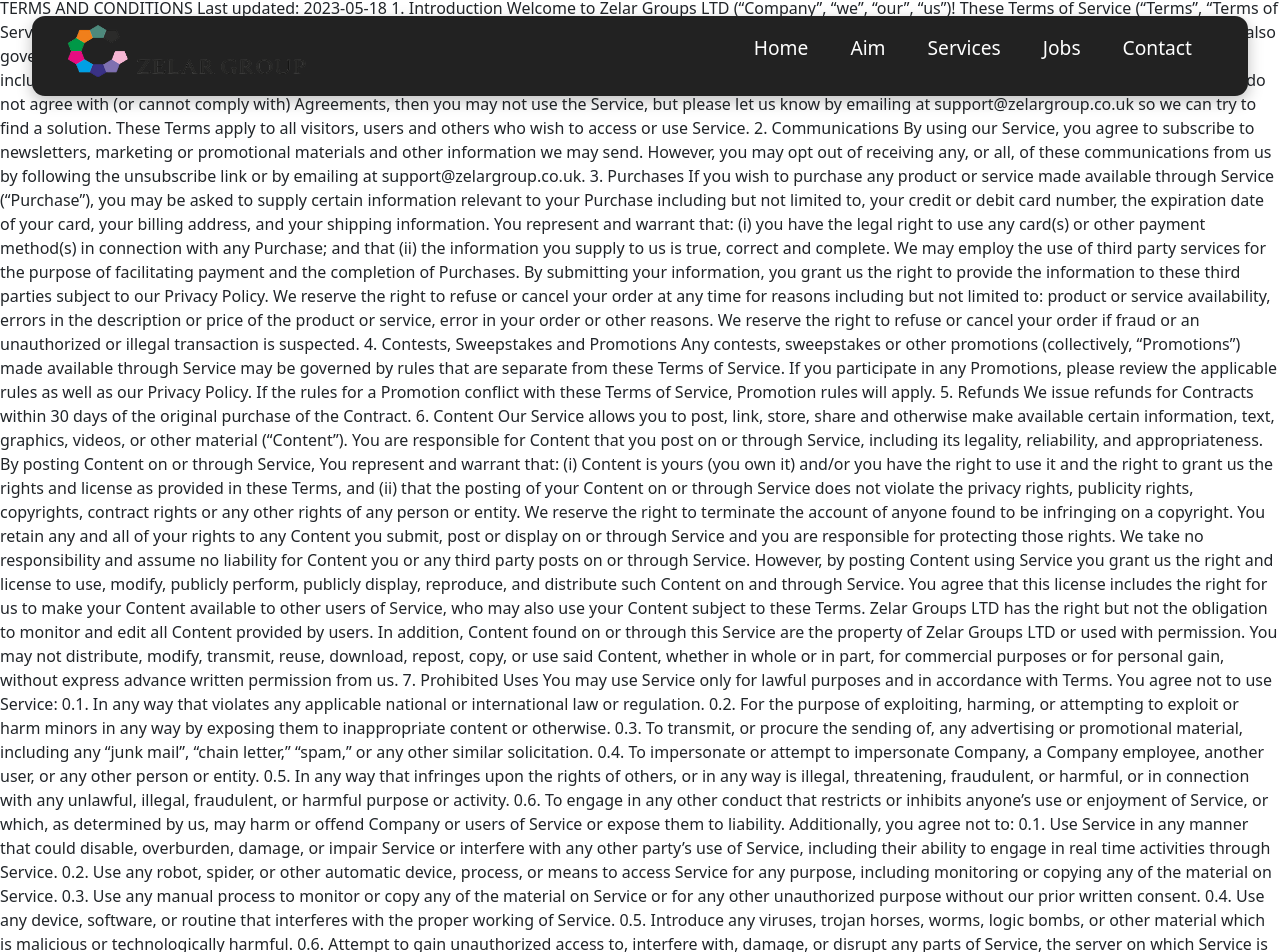
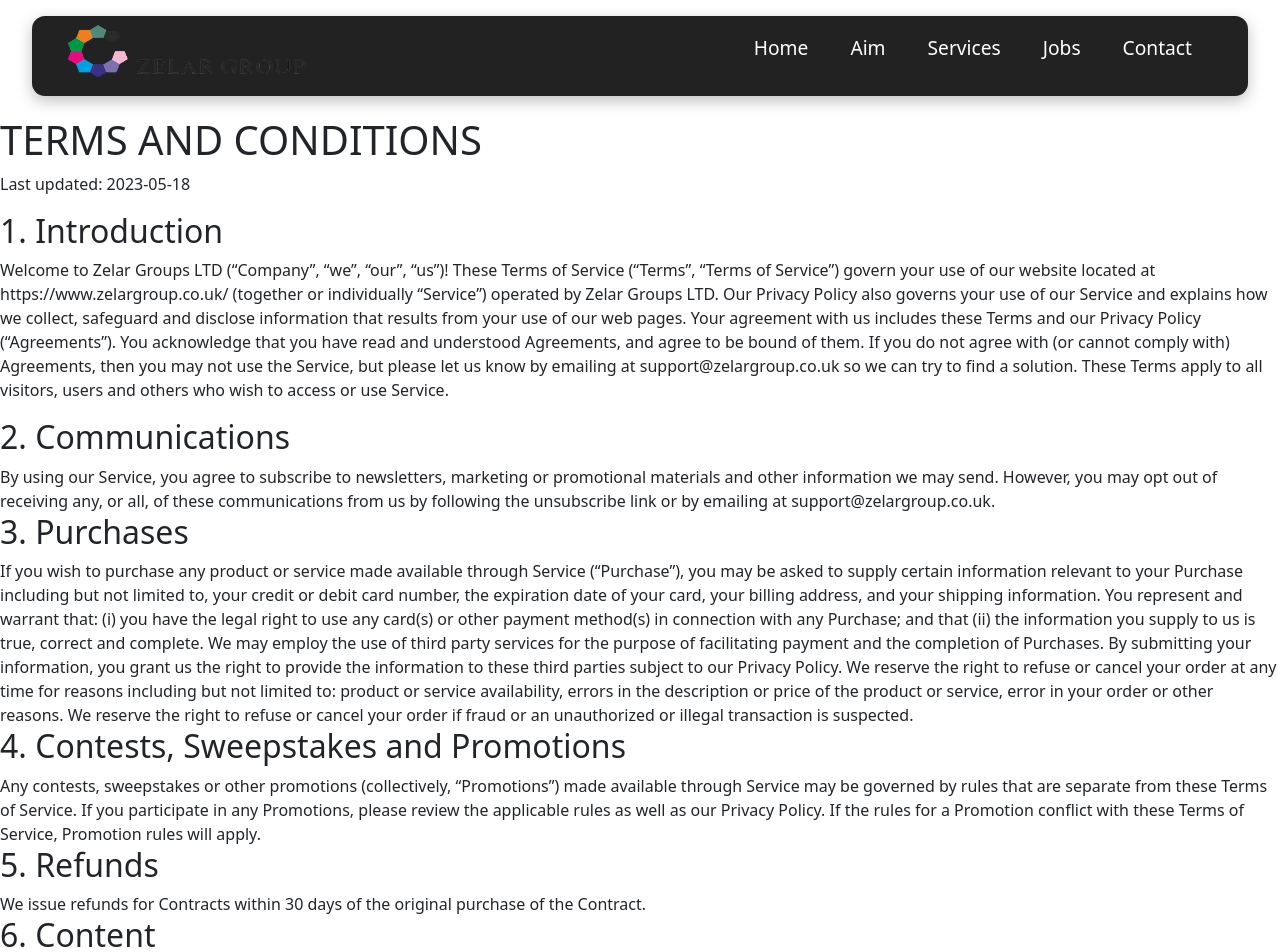
Before and after one commit to codefunda1/zelar, a React (Create React App) app: page /terms in a window 1280 px wide. Shown: the part 4-956 px from the top of the page. Built offline with nearby package versions, Linux system fonts and the light colour scheme.

Commit message:
aligning the terms and condintions

```diff
--- a/src/components/Terms.jsx
+++ b/src/components/Terms.jsx
@@ -3,34 +3,34 @@ import React from 'react'
 function Terms() {
   return (
     <div>
-        <p>
-        TERMS AND CONDITIONS
-Last updated: 2023-05-18
-1. Introduction
-Welcome to Zelar Groups LTD (“Company”, “we”, “our”, “us”)!
+        <p><br/><br/><br/><br/><br/>
+        <h1>TERMS AND CONDITIONS</h1>
+<p>Last updated: 2023-05-18</p>
+<h2>1. Introduction</h2>
+<p>Welcome to Zelar Groups LTD (“Company”, “we”, “our”, “us”)!
 These Terms of Service (“Terms”, “Terms of Service”) govern your use of our website located at https://www.zelargroup.co.uk/ (together or individually “Service”) operated by Zelar Groups LTD.
 Our Privacy Policy also governs your use of our Service and explains how we collect, safeguard and disclose information that results from your use of our web pages.
 Your agreement with us includes these Terms and our Privacy Policy (“Agreements”). You acknowledge that you have read and understood Agreements, and agree to be bound of them.
-If you do not agree with (or cannot comply with) Agreements, then you may not use the Service, but please let us know by emailing at support@zelargroup.co.uk so we can try to find a solution. These Terms apply to all visitors, users and others who wish to access or use Service.
-2. Communications
+If you do not agree with (or cannot comply with) Agreements, then you may not use the Service, but please let us know by emailing at support@zelargroup.co.uk so we can try to find a solution. These Terms apply to all visitors, users and others who wish to access or use Service.</p>
+<h2>2. Communications</h2>
 By using our Service, you agree to subscribe to newsletters, marketing or promotional materials and other information we may send. However, you may opt out of receiving any, or all, of these communications from us by following the unsubscribe link or by emailing at support@zelargroup.co.uk.
-3. Purchases
+<h2>3. Purchases</h2>
 If you wish to purchase any product or service made available through Service (“Purchase”), you may be asked to supply certain information relevant to your Purchase including but not limited to, your credit or debit card number, the expiration date of your card, your billing address, and your shipping information.
 You represent and warrant that: (i) you have the legal right to use any card(s) or other payment method(s) in connection with any Purchase; and that (ii) the information you supply to us is true, correct and complete.
 We may employ the use of third party services for the purpose of facilitating payment and the completion of Purchases. By submitting your information, you grant us the right to provide the information to these third parties subject to our Privacy Policy.
 We reserve the right to refuse or cancel your order at any time for reasons including but not limited to: product or service availability, errors in the description or price of the product or service, error in your order or other reasons.
 We reserve the right to refuse or cancel your order if fraud or an unauthorized or illegal transaction is suspected.
-4. Contests, Sweepstakes and Promotions
+<h2>4. Contests, Sweepstakes and Promotions</h2>
 Any contests, sweepstakes or other promotions (collectively, “Promotions”) made available through Service may be governed by rules that are separate from these Terms of Service. If you participate in any Promotions, please review the applicable rules as well as our Privacy Policy. If the rules for a Promotion conflict with these Terms of Service, Promotion rules will apply.
-5. Refunds
+<h2>5. Refunds</h2>
 We issue refunds for Contracts within 30 days of the original purchase of the Contract.
-6. Content
+<h2>6. Content</h2>
 Our Service allows you to post, link, store, share and otherwise make available certain information, text, graphics, videos, or other material (“Content”). You are responsible for Content that you post on or through Service, including its legality, reliability, and appropriateness.
 By posting Content on or through Service, You represent and warrant that: (i) Content is yours (you own it) and/or you have the right to use it and the right to grant us the rights and license as provided in these Terms, and (ii) that the posting of your Content on or through Service does not violate the privacy rights, publicity rights, copyrights, contract rights or any other rights of any person or entity. We reserve the right to terminate the account of anyone found to be infringing on a copyright.
 You retain any and all of your rights to any Content you submit, post or display on or through Service and you are responsible for protecting those rights. We take no responsibility and assume no liability for Content you or any third party posts on or through Service. However, by posting Content using Service you grant us the right and license to use, modify, publicly perform, publicly display, reproduce, and distribute such Content on and through Service. You agree that this license includes the right for us to make your Content available to other users of Service, who may also use your Content subject to these Terms.
 Zelar Groups LTD has the right but not the obligation to monitor and edit all Content provided by users.
 In addition, Content found on or through this Service are the property of Zelar Groups LTD or used with permission. You may not distribute, modify, transmit, reuse, download, repost, copy, or use said Content, whether in whole or in part, for commercial purposes or for personal gain, without express advance written permission from us.
-7. Prohibited Uses
+<h2>7. Prohibited Uses</h2>
 You may use Service only for lawful purposes and in accordance with Terms. You agree not to use Service:
 0.1. In any way that violates any applicable national or international law or regulation.
 0.2. For the purpose of exploiting, harming, or attempting to exploit or harm minors in any way by exposing them to inappropriate content or otherwise.
@@ -48,17 +48,17 @@ Additionally, you agree not to:
 0.7. Attack Service via a denial-of-service attack or a distributed denial-of-service attack.
 0.8. Take any action that may damage or falsify Company rating.
 0.9. Otherwise attempt to interfere with the proper working of Service.
-8. Analytics
+<h2>8. Analytics</h2>
 We may use third-party Service Providers to monitor and analyze the use of our Service.
-9. No Use By Minors
+<h2>9. No Use By Minors</h2>
 Service is intended only for access and use by individuals at least eighteen (18) years old. By accessing or using Service, you warrant and represent that you are at least eighteen (18) years of age and with the full authority, right, and capacity to enter into this agreement and abide by all of the terms and conditions of Terms. If you are not at least eighteen (18) years old, you are prohibited from both the access and usage of Service.
-10. Intellectual Property
+<h2>10. Intellectual Property</h2>
 Service and its original content (excluding Content provided by users), features and functionality are and will remain the exclusive property of Zelar Groups LTD and its licensors. Service is protected by copyright, trademark, and other laws of and foreign countries. Our trademarks may not be used in connection with any product or service without the prior written consent of Zelar Groups LTD.
-11. Copyright Policy
+<h2>11. Copyright Policy</h2>
 We respect the intellectual property rights of others. It is our policy to respond to any claim that Content posted on Service infringes on the copyright or other intellectual property rights (“Infringement”) of any person or entity.
 If you are a copyright owner, or authorized on behalf of one, and you believe that the copyrighted work has been copied in a way that constitutes copyright infringement, please submit your claim via email to support@zelargroup.co.uk, with the subject line: “Copyright Infringement” and include in your claim a detailed description of the alleged Infringement as detailed below, under “DMCA Notice and Procedure for Copyright Infringement Claims”
 You may be held accountable for damages (including costs and attorneys’ fees) for misrepresentation or bad-faith claims on the infringement of any Content found on and/or through Service on your copyright.
-12. DMCA Notice and Procedure for Copyright Infringement Claims
+<h2>12. DMCA Notice and Procedure for Copyright Infringement Claims</h2>
 You may submit a notification pursuant to the Digital Millennium Copyright Act (DMCA) by providing our Copyright Agent with the following information in writing (see 17 U.S.C 512(c)(3) for further detail):
 0.1. an electronic or physical signature of the person authorized to act on behalf of the owner of the copyright’s interest;
 0.2. a description of the copyrighted work that you claim has been infringed, including the URL (i.e., web page address) of the location where the copyrighted work exists or a copy of the copyrighted work;
@@ -67,40 +67,40 @@ You may submit a notification pursuant to the Digital Millennium Copyright Act (
 0.5. a statement by you that you have a good faith belief that the disputed use is not authorized by the copyright owner, its agent, or the law;
 0.6. a statement by you, made under penalty of perjury, that the above information in your notice is accurate and that you are the copyright owner or authorized to act on the copyright owner’s behalf.
 You can contact our Copyright Agent via email at support@zelargroup.co.uk.
-13. Error Reporting and Feedback
+<h2>13. Error Reporting and Feedback</h2>
 You may provide us either directly at support@zelargroup.co.uk or via third party sites and tools with information and feedback concerning errors, suggestions for improvements, ideas, problems, complaints, and other matters related to our Service (“Feedback”). You acknowledge and agree that: (i) you shall not retain, acquire or assert any intellectual property right or other right, title or interest in or to the Feedback; (ii) Company may have development ideas similar to the Feedback; (iii) Feedback does not contain confidential information or proprietary information from you or any third party; and (iv) Company is not under any obligation of confidentiality with respect to the Feedback. In the event the transfer of the ownership to the Feedback is not possible due to applicable mandatory laws, you grant Company and its affiliates an exclusive, transferable, irrevocable, free-of-charge, sub-licensable, unlimited and perpetual right to use (including copy, modify, create derivative works, publish, distribute and commercialize) Feedback in any manner and for any purpose.
-14. Links To Other Web Sites
+<h2>14. Links To Other Web Sites</h2>
 Our Service may contain links to third party web sites or services that are not owned or controlled by Zelar Groups LTD.
 Zelar Groups LTD has no control over, and assumes no responsibility for the content, privacy policies, or practices of any third party web sites or services. We do not warrant the offerings of any of these entities/individuals or their websites.
 For example, the outlined Terms of Use have been created using PolicyMaker.io, a free web application for generating high-quality legal documents. PolicyMaker’s Terms and Conditions generator is an easy-to-use free tool for creating an excellent standard Terms of Service template for a website, blog, e-commerce store or app.
 YOU ACKNOWLEDGE AND AGREE THAT COMPANY SHALL NOT BE RESPONSIBLE OR LIABLE, DIRECTLY OR INDIRECTLY, FOR ANY DAMAGE OR LOSS CAUSED OR ALLEGED TO BE CAUSED BY OR IN CONNECTION WITH USE OF OR RELIANCE ON ANY SUCH CONTENT, GOODS OR SERVICES AVAILABLE ON OR THROUGH ANY SUCH THIRD PARTY WEB SITES OR SERVICES.
 WE STRONGLY ADVISE YOU TO READ THE TERMS OF SERVICE AND PRIVACY POLICIES OF ANY THIRD PARTY WEB SITES OR SERVICES THAT YOU VISIT.
-15. Disclaimer Of Warranty
+<h2>15. Disclaimer Of Warranty</h2>
 THESE SERVICES ARE PROVIDED BY COMPANY ON AN “AS IS” AND “AS AVAILABLE” BASIS. COMPANY MAKES NO REPRESENTATIONS OR WARRANTIES OF ANY KIND, EXPRESS OR IMPLIED, AS TO THE OPERATION OF THEIR SERVICES, OR THE INFORMATION, CONTENT OR MATERIALS INCLUDED THEREIN. YOU EXPRESSLY AGREE THAT YOUR USE OF THESE SERVICES, THEIR CONTENT, AND ANY SERVICES OR ITEMS OBTAINED FROM US IS AT YOUR SOLE RISK.
 NEITHER COMPANY NOR ANY PERSON ASSOCIATED WITH COMPANY MAKES ANY WARRANTY OR REPRESENTATION WITH RESPECT TO THE COMPLETENESS, SECURITY, RELIABILITY, QUALITY, ACCURACY, OR AVAILABILITY OF THE SERVICES. WITHOUT LIMITING THE FOREGOING, NEITHER COMPANY NOR ANYONE ASSOCIATED WITH COMPANY REPRESENTS OR WARRANTS THAT THE SERVICES, THEIR CONTENT, OR ANY SERVICES OR ITEMS OBTAINED THROUGH THE SERVICES WILL BE ACCURATE, RELIABLE, ERROR-FREE, OR UNINTERRUPTED, THAT DEFECTS WILL BE CORRECTED, THAT THE SERVICES OR THE SERVER THAT MAKES IT AVAILABLE ARE FREE OF VIRUSES OR OTHER HARMFUL COMPONENTS OR THAT THE SERVICES OR ANY SERVICES OR ITEMS OBTAINED THROUGH THE SERVICES WILL OTHERWISE MEET YOUR NEEDS OR EXPECTATIONS.
 COMPANY HEREBY DISCLAIMS ALL WARRANTIES OF ANY KIND, WHETHER EXPRESS OR IMPLIED, STATUTORY, OR OTHERWISE, INCLUDING BUT NOT LIMITED TO ANY WARRANTIES OF MERCHANTABILITY, NON-INFRINGEMENT, AND FITNESS FOR PARTICULAR PURPOSE.
 THE FOREGOING DOES NOT AFFECT ANY WARRANTIES WHICH CANNOT BE EXCLUDED OR LIMITED UNDER APPLICABLE LAW.
-16. Limitation Of Liability
+<h2>16. Limitation Of Liability</h2>
 EXCEPT AS PROHIBITED BY LAW, YOU WILL HOLD US AND OUR OFFICERS, DIRECTORS, EMPLOYEES, AND AGENTS HARMLESS FOR ANY INDIRECT, PUNITIVE, SPECIAL, INCIDENTAL, OR CONSEQUENTIAL DAMAGE, HOWEVER IT ARISES (INCLUDING ATTORNEYS’ FEES AND ALL RELATED COSTS AND EXPENSES OF LITIGATION AND ARBITRATION, OR AT TRIAL OR ON APPEAL, IF ANY, WHETHER OR NOT LITIGATION OR ARBITRATION IS INSTITUTED), WHETHER IN AN ACTION OF CONTRACT, NEGLIGENCE, OR OTHER TORTIOUS ACTION, OR ARISING OUT OF OR IN CONNECTION WITH THIS AGREEMENT, INCLUDING WITHOUT LIMITATION ANY CLAIM FOR PERSONAL INJURY OR PROPERTY DAMAGE, ARISING FROM THIS AGREEMENT AND ANY VIOLATION BY YOU OF ANY FEDERAL, STATE, OR LOCAL LAWS, STATUTES, RULES, OR REGULATIONS, EVEN IF COMPANY HAS BEEN PREVIOUSLY ADVISED OF THE POSSIBILITY OF SUCH DAMAGE. EXCEPT AS PROHIBITED BY LAW, IF THERE IS LIABILITY FOUND ON THE PART OF COMPANY, IT WILL BE LIMITED TO THE AMOUNT PAID FOR THE PRODUCTS AND/OR SERVICES, AND UNDER NO CIRCUMSTANCES WILL THERE BE CONSEQUENTIAL OR PUNITIVE DAMAGES. SOME STATES DO NOT ALLOW THE EXCLUSION OR LIMITATION OF PUNITIVE, INCIDENTAL OR CONSEQUENTIAL DAMAGES, SO THE PRIOR LIMITATION OR EXCLUSION MAY NOT APPLY TO YOU.
-17. Termination
+<h2>17. Termination</h2>
 We may terminate or suspend your account and bar access to Service immediately, without prior notice or liability, under our sole discretion, for any reason whatsoever and without limitation, including but not limited to a breach of Terms.
 If you wish to terminate your account, you may simply discontinue using Service.
 All provisions of Terms which by their nature should survive termination shall survive termination, including, without limitation, ownership provisions, warranty disclaimers, indemnity and limitations of liability.
-18. Governing Law
+<h2>18. Governing Law</h2>
 These Terms shall be governed and construed in accordance with the laws of United Kingdom, which governing law applies to agreement without regard to its conflict of law provisions.
 Our failure to enforce any right or provision of these Terms will not be considered a waiver of those rights. If any provision of these Terms is held to be invalid or unenforceable by a court, the remaining provisions of these Terms will remain in effect. These Terms constitute the entire agreement between us regarding our Service and supersede and replace any prior agreements we might have had between us regarding Service.
-19. Changes To Service
+<h2>19. Changes To Service</h2>
 We reserve the right to withdraw or amend our Service, and any service or material we provide via Service, in our sole discretion without notice. We will not be liable if for any reason all or any part of Service is unavailable at any time or for any period. From time to time, we may restrict access to some parts of Service, or the entire Service, to users, including registered users.
-20. Amendments To Terms
+<h2>20. Amendments To Terms</h2>
 We may amend Terms at any time by posting the amended terms on this site. It is your responsibility to review these Terms periodically.
 Your continued use of the Platform following the posting of revised Terms means that you accept and agree to the changes. You are expected to check this page frequently so you are aware of any changes, as they are binding on you.
 By continuing to access or use our Service after any revisions become effective, you agree to be bound by the revised terms. If you do not agree to the new terms, you are no longer authorized to use Service.
-21. Waiver And Severability
+<h2>21. Waiver And Severability</h2>
 No waiver by Company of any term or condition set forth in Terms shall be deemed a further or continuing waiver of such term or condition or a waiver of any other term or condition, and any failure of Company to assert a right or provision under Terms shall not constitute a waiver of such right or provision.
 If any provision of Terms is held by a court or other tribunal of competent jurisdiction to be invalid, illegal or unenforceable for any reason, such provision shall be eliminated or limited to the minimum extent such that the remaining provisions of Terms will continue in full force and effect.
-22. Acknowledgement
+<h2>22. Acknowledgement</h2>
 BY USING SERVICE OR OTHER SERVICES PROVIDED BY US, YOU ACKNOWLEDGE THAT YOU HAVE READ THESE TERMS OF SERVICE AND AGREE TO BE BOUND BY THEM.
-23. Contact Us
+<h2>23. Contact Us</h2>
 Please send your feedback, comments, requests for technical support by email: support@zelargroup.co.uk.
 
         </p>
```
